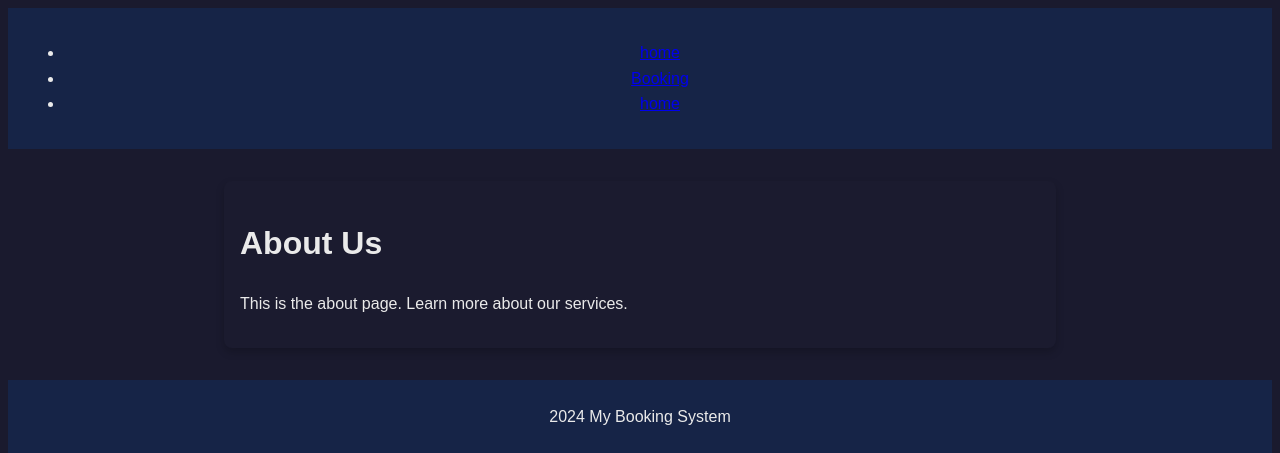
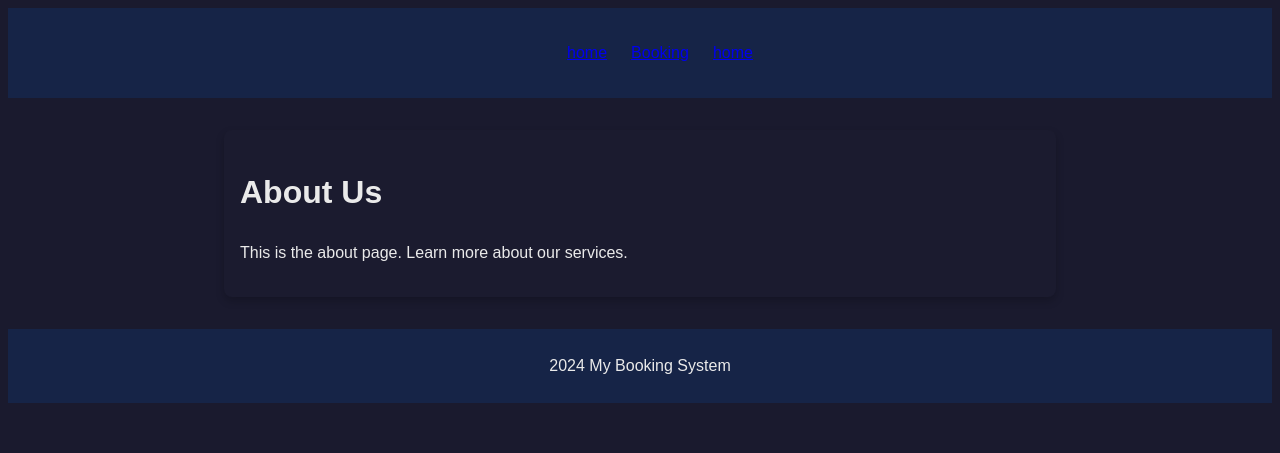
Before and after one commit to Seafzz/Project4, a Django app: page /about/ in a window 1280 px wide. Shown: the top 453 px of the page. Run offline with Django 5.2, Linux system fonts and the light colour scheme.

Commit message:
addded styling to the nav ul

```diff
--- a/DevConnect/static/css/style.css
+++ b/DevConnect/static/css/style.css
@@ -25,3 +25,10 @@ header, footer {
 header h1, footer p {
     margin: 0.5rem 0;
 }
+
+header nav ul {
+    list-style: none;
+    display: flex;
+    justify-content: center;
+    gap: 1.5rem;
+}
```
